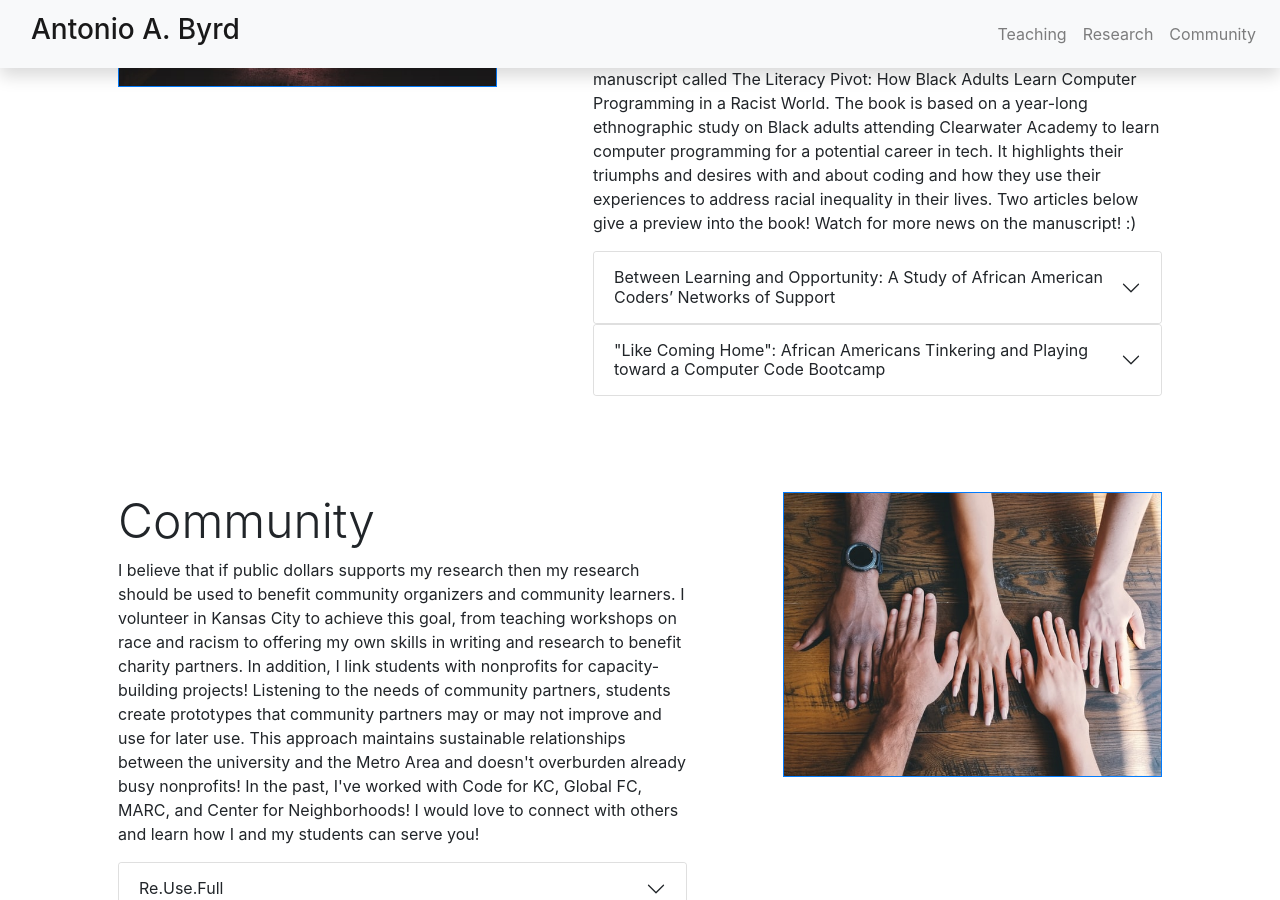
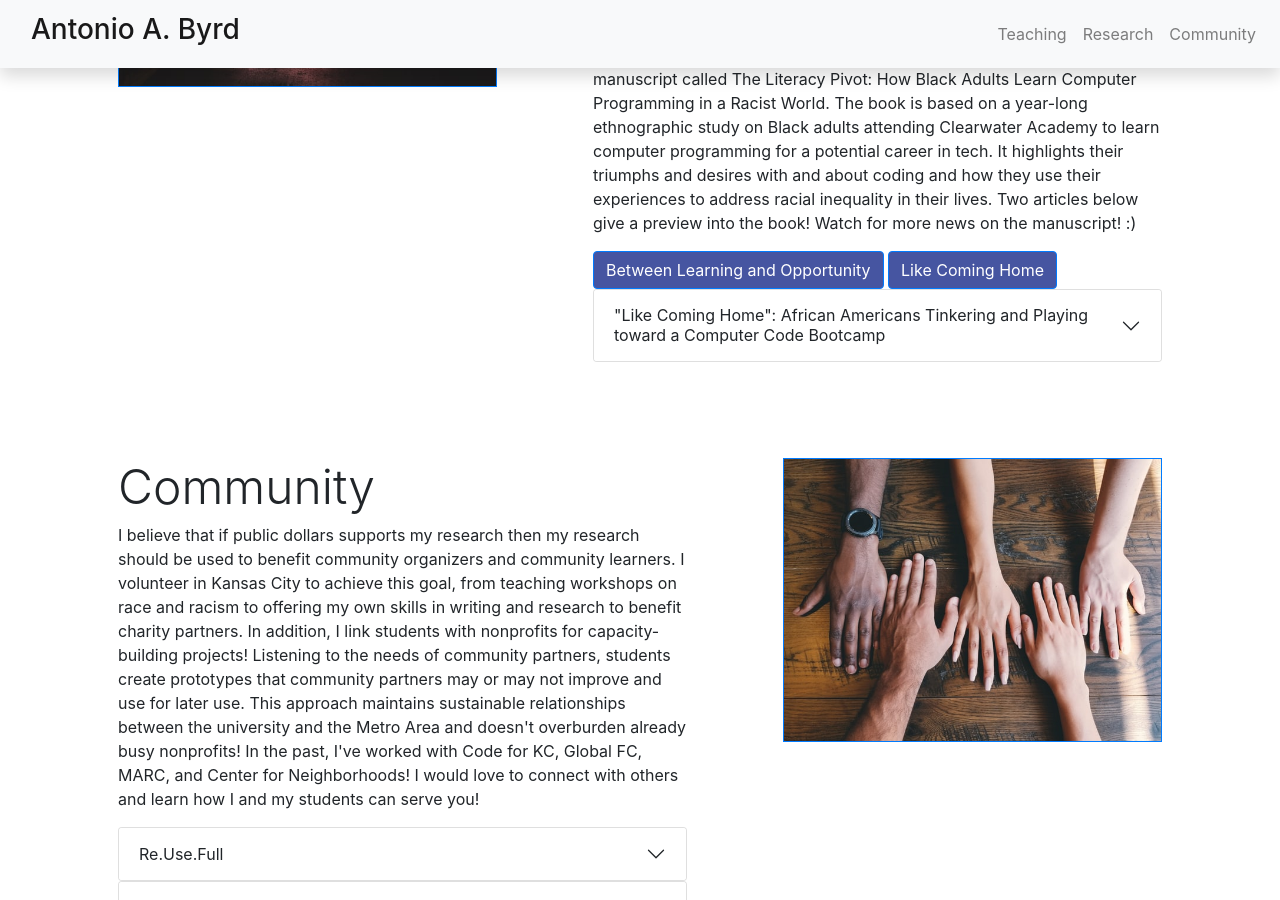
Before and after one commit to abyrd15/abyrd15.github.io, a Jekyll site: the page built from index.markdown, in a window 1280 px wide and 900 px high, scrolled down 2491 px. Built offline with Jekyll 4.4.1, drawn with Linux system fonts in a browser that asks for light colours; nearby versions of some CDN libraries.

Commit message:
Updated research section

```diff
--- a/_includes/home/section_research.html
+++ b/_includes/home/section_research.html
@@ -9,23 +9,27 @@
                     <h1 class="display-5">Research</h1>
                     <p> As a researcher, I study how the legacies of literacy for liberation and humanity carry forward into new technologies and media features. To this end, I learn how racially marginalized people create their own means for transformative access using computer technologies. My approach is qualitative: interviewing community members, participating in community members’ events, collecting artifacts meaningful to their lives, and honoring their voices through writing and presentations. I’m writing a book manuscript called The Literacy Pivot: How Black Adults Learn Computer Programming in a Racist World. The book is based on a year-long ethnographic study on Black adults attending Clearwater Academy to learn computer programming for a potential career in tech. It highlights their triumphs and desires with and about coding and how they use their experiences to address racial inequality in their lives. Two articles below give a preview into the book! Watch for more news on the manuscript! :)
                     </p>
-                        <div class="accordion" id="accordionExample">
-                            <div class="accordion-item">
-                                <h2 class="accordion-header" id="headingFour">
-                                <button class="accordion-button collapsed" type="button" data-toggle="collapse" data-target="#collapseFour" aria-expanded="true" aria-controls="collapseFour">
-                                    Between Learning and Opportunity: A Study of African American Coders’ Networks of Support
-                                </button>
-                                </h2>
+
+                    <button type="button" class="btn btn-primary" data-toggle="modal" data-target="#between_learning"> Between Learning and Opportunity</button>
+                    <button type="button" class="btn btn-primary" data-toggle="modal" data-target="#coming_home"> Like Coming Home</button>
+
+                    <div class="modal fade" id="between_learning" tabindex="-1" aria-labelledby="exampleModalLabel" aria-hidden="true">
+                        <div class="modal-dialog">
+                          <div class="modal-content">
+                            <div class="modal-header">
+                              <h5 class="modal-title" id="exampleModalLabel">Between Learning and Opportunity</h5>
+                              <button type="button" class="btn-close" data-dismiss="modal" aria-label="Close"></button>
                             </div>
-                        </div>
-                          <div id="collapseFour" class="collapse" aria-labelledby="headingFour" data-parent="#accordionExample">
-                            <div class="accordion-body">
-                                This study examines how African American adults attending a code bootcamp continue to learn coding literacy despite life challenges associated with racial oppression. suggest that participants use various clusters of support in their network to provide the personal resources coders need to code and what is hard to come by in situations of racial injustice. Instead of a universal approach to accessing technology, different kinds of networks and resources can lead to continuous access. This study furthers research on racially marginalized adults’ digital literacies and demonstrates how ego network analysis maybe useful for qualitative research on theories of ecological writing.
-                                <div class="p-4">
-                                    <a class="btn btn-primary btn-sm" href="assets/Files/Byrd_BetweenLearning.pdf" download="Between Learning and Opportunity" role="button">Download the article here!</a>
-                                </div>
+                            <div class="modal-body">
+                                his study examines how African American adults attending a code bootcamp continue to learn coding literacy despite life challenges associated with racial oppression. suggest that participants use various clusters of support in their network to provide the personal resources coders need to code and what is hard to come by in situations of racial injustice. Instead of a universal approach to accessing technology, different kinds of networks and resources can lead to continuous access. This study furthers research on racially marginalized adults’ digital literacies and demonstrates how ego network analysis maybe useful for qualitative research on theories of ecological writing.
+                            </div>
+                            <div class="modal-footer">
+                                <a class="btn btn-primary" href="assets/Files/Byrd_BetweenLearning.pdf" download="Between Learning and Opportunity" role="button">Download the article here!</a>
                             </div>
                           </div>
+                        </div>
+                    </div>
+
                           <div class="accordion" id="accordionExample">
                             <div class="accordion-item">
                                 <h2 class="accordion-header" id="headingFive">
```
